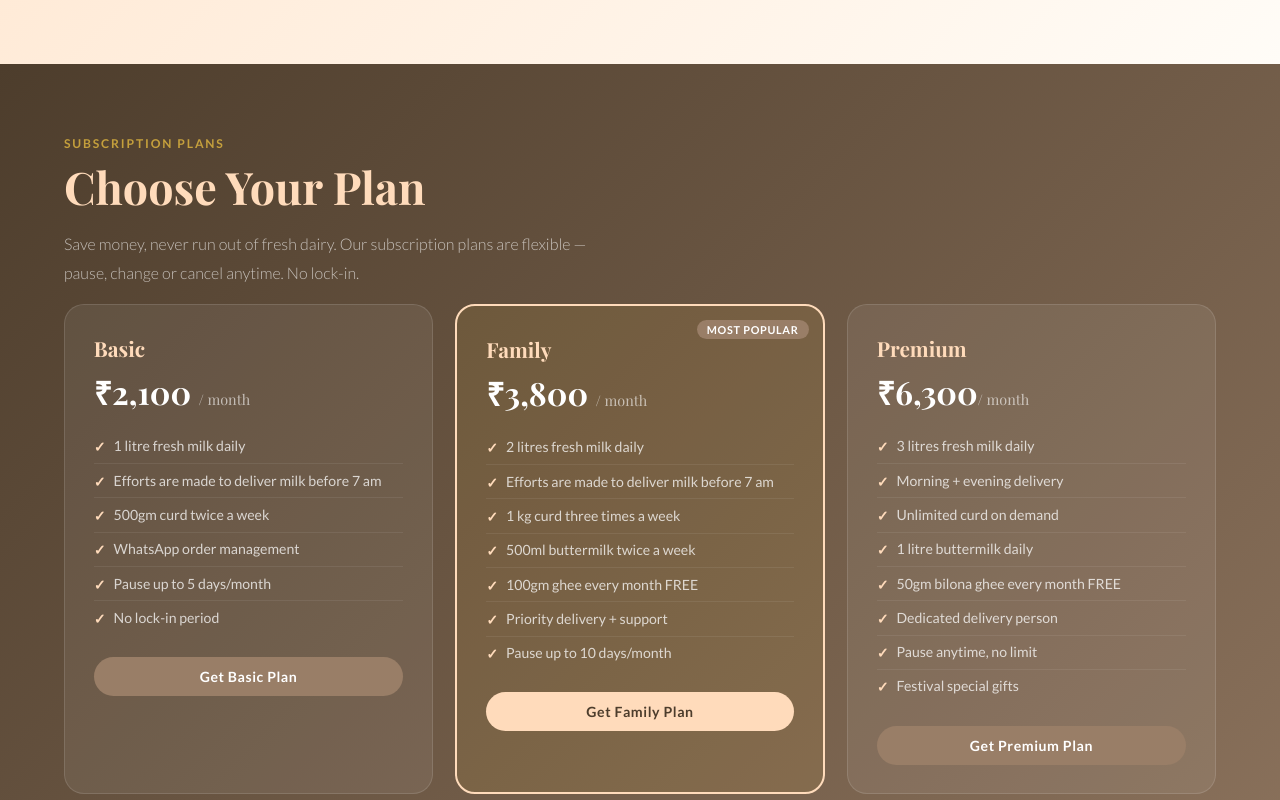
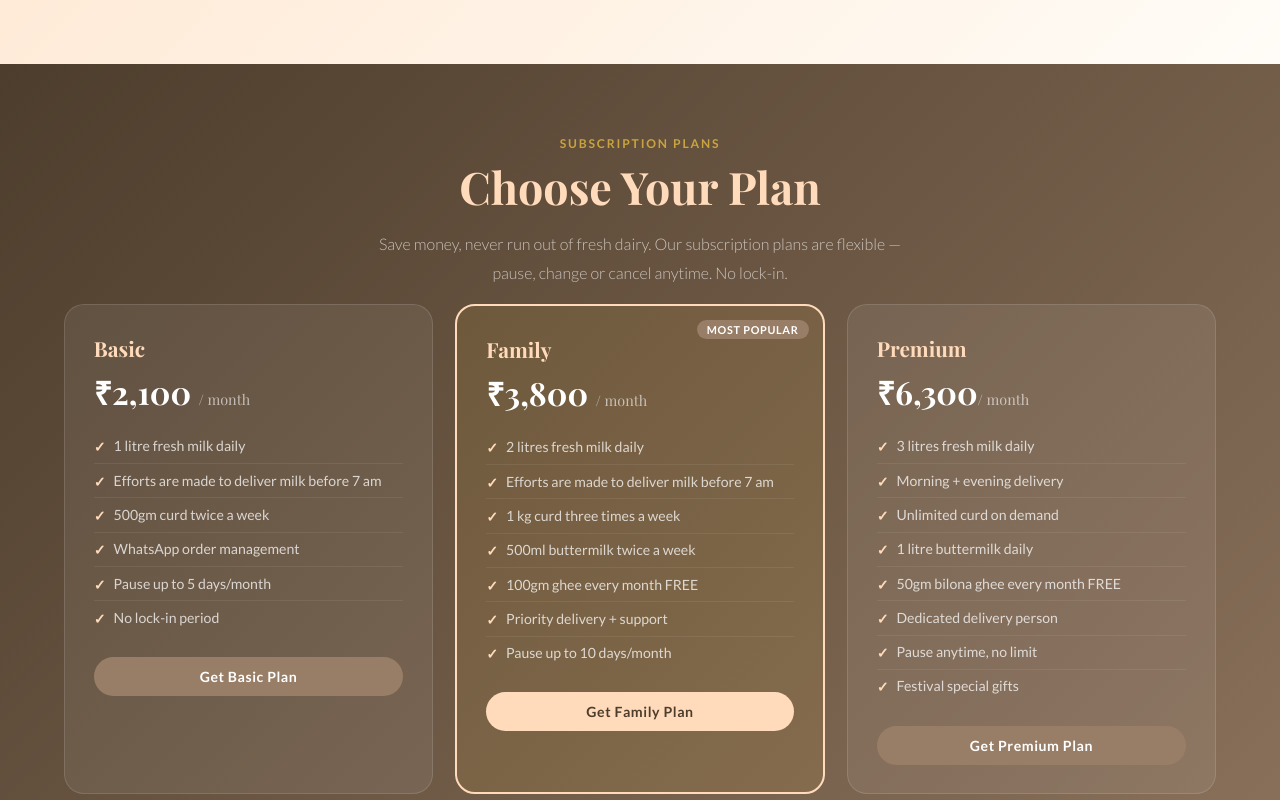
Before and after one commit to BNeetu/milkyroots, a plain HTML site: page index.html in a window 1280 px wide. Shown: the part 3260-4060 px from the top of the page. Drawn offline with nearby package versions, Linux system fonts and the light colour scheme; a web font is replaced by a local one.

Commit message:
style: center-align subscription plans section header and description

```diff
--- a/index.html
+++ b/index.html
@@ -1075,12 +1075,12 @@ nav.shrunk {
 
 <!-- SUBSCRIPTION PLANS -->
 <section id="subscription">
-  <div class="sec-inner">
+  <div class="sec-inner" style="text-align: center;">
     <p class="section-label">Subscription Plans</p>
     <h2 class="section-title">Choose Your Plan</h2>
-    <p class="section-sub">Save money, never run out of fresh dairy. Our subscription plans are flexible — pause, change or cancel anytime. No lock-in.</p>
-
-    <div class="sub-grid">
+    <p class="section-sub" style="margin-left: auto; margin-right: auto;">Save money, never run out of fresh dairy. Our subscription plans are flexible — pause, change or cancel anytime. No lock-in.</p>
+
+    <div class="sub-grid" style="text-align: left;">
       <div class="sub-card">
         <h3>Basic</h3>
         <div class="sub-price">₹2,100 <span>/ month</span></div>
```
